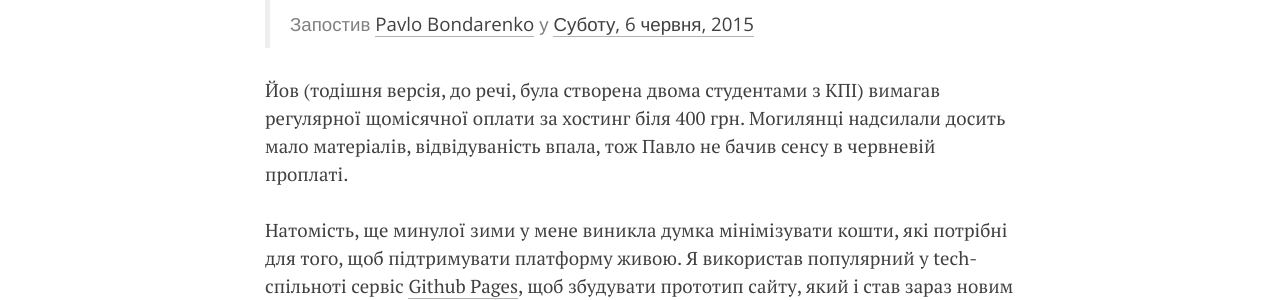
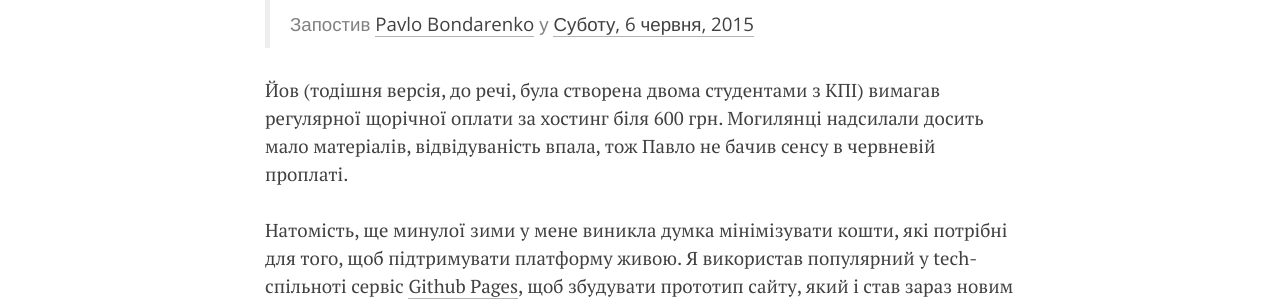
Before and after one commit to boretskyi/boretskyi.github.io, a Jekyll site: the page built from _posts/2015-09-01-new-yov.md, in a window 1280 px wide. Shown: the part 691-991 px from the top of the page. Built offline with Jekyll 4.4.1, drawn with Linux system fonts in a browser that asks for light colours; nearby versions of some CDN libraries; Markdown is read by kramdown in place of the engine named in the settings; comment, search, counter and statistics services are not loaded.

Commit message:
Updated 2015-09-01-new-yov.md

```diff
--- a/_posts/2015-09-01-new-yov.md
+++ b/_posts/2015-09-01-new-yov.md
@@ -13,7 +13,11 @@ image_credit_link: ""
 categories:
   - community
 published: true
+thumbnail: ""
+thumbnail_width: ""
+thumbnail_height: ""
 ---
+
 
 
 
@@ -25,7 +29,7 @@ published: true
 
 <div id="fb-root"></div><div class="fb-post" data-href="https://www.facebook.com/bondarenkopavlo/posts/929389600441297:0" data-width="750"><div class="fb-xfbml-parse-ignore"><blockquote cite="https://www.facebook.com/bondarenkopavlo/posts/929389600441297:0"><p>&#x411;&#x443;&#x434;&#x44c; &#x43b;&#x430;&#x441;&#x43a;&#x430;, &#x43f;&#x440;&#x43e;&#x447;&#x438;&#x442;&#x430;&#x439;&#x442;&#x435;: &#x41e;&#x441;&#x43e;&#x431;&#x438;&#x441;&#x442;&#x435; &#x437;&#x432;&#x435;&#x440;&#x43d;&#x435;&#x43d;&#x43d;&#x44f; &#x432;&#x456;&#x434;&#x437;&#x430;&#x441;&#x43d;&#x43e;&#x432;&#x43d;&#x438;&#x43a;&#x430; YOV &#x41f;&#x430;&#x432;&#x43b;&#x430; &#x411;&#x43e;&#x43d;&#x434;&#x430;&#x440;&#x435;&#x43d;&#x43a;&#x430;. (&#x41f;&#x440;&#x438;&#x432;&#x456;&#x442;, &#x414;&#x436;&#x438;&#x43c;&#x43c;&#x456; &#x412;&#x435;&#x439;&#x43b;&#x437;!)&#x41f;&#x440;&#x43e; YOV &#x43f;&#x43e;&#x441;&#x442;. &#x417;...</p>Запостив <a href="#" role="button">Pavlo Bondarenko</a> у&nbsp;<a href="https://www.facebook.com/bondarenkopavlo/posts/929389600441297:0">Суботу, 6 червня, 2015</a></blockquote></div></div>
 
-Йов (тодішня версія, до речі, була створена двома студентами з КПІ) вимагав регулярної щомісячної оплати за хостинг біля 400 грн. Могилянці  надсилали досить мало матеріалів, відвідуваність впала, тож Павло не бачив сенсу в червневій проплаті.
+Йов (тодішня версія, до речі, була створена двома студентами з КПІ) вимагав регулярної щорічної оплати за хостинг біля 600 грн. Могилянці  надсилали досить мало матеріалів, відвідуваність впала, тож Павло не бачив сенсу в червневій проплаті.
 
 Натомість, ще минулої зими у мене виникла думка мінімізувати кошти, які потрібні для того, щоб підтримувати платформу живою. Я використав популярний у tech-спільноті сервіс [Github Pages](http://pages.github.com), щоб збудувати прототип сайту, який і став зараз новим Йовом. Github Pages дозволяє сайтам, за умови, що вони створені на базі певних технологій, жити абсолютно безкоштовно.
 
```
